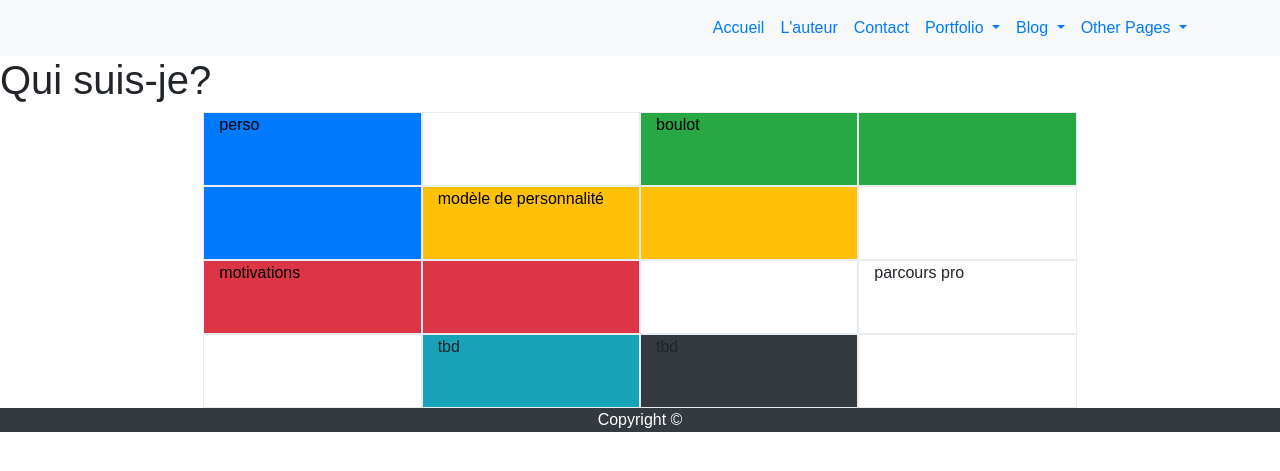
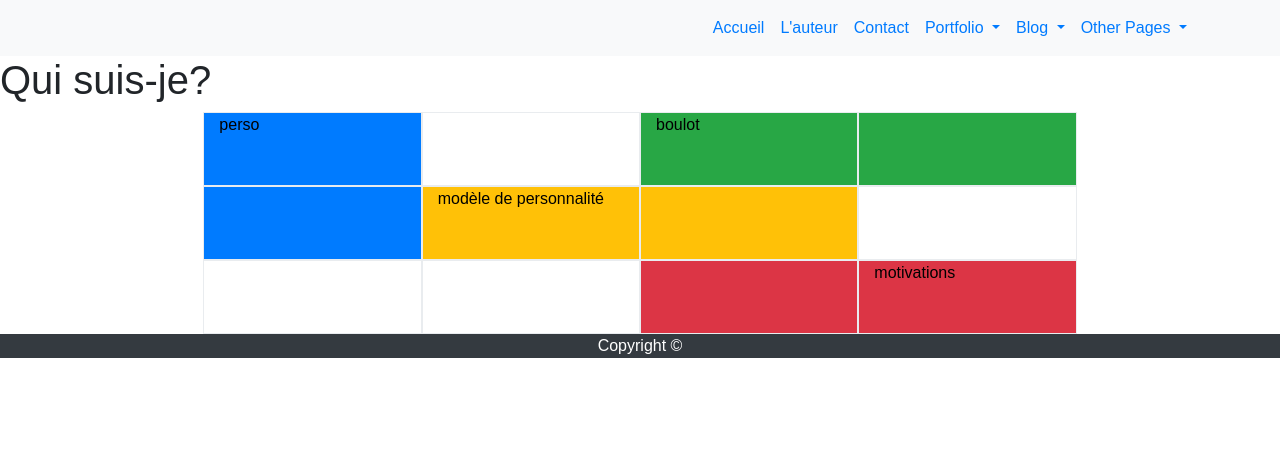
Before and after one commit to OrgaEvolutions/Nathoup.github.io, a Jekyll site: the page built from auteur.html, in a window 1280 px wide. Shown: the top 471 px of the page. Built offline with Jekyll 4.4.1, drawn with Linux system fonts in a browser that asks for light colours; nearby versions of some CDN libraries.

Commit message:
Update auteur.html

```diff
--- a/auteur.html
+++ b/auteur.html
@@ -16,7 +16,7 @@ title: Présentation de l'auteur
         </a>
 
          <div class="collapse perso">
-          <center><span class="glyphicon glyphicon-collapse-down center"></span></center>
+          <center><span class="glyphicon glyphicon-menu-down center"></span></center>
         </div>
       </div>
 
@@ -31,7 +31,7 @@ title: Présentation de l'auteur
         <a data-toggle="collapse" href=".boulot" aria-expanded="false" style= "text-decoration: none;color: black;">
           boulot
           <div class="collapse boulot" align="right">
-            <span class="glyphicon glyphicon-expand"></span>
+            <span class="glyphicon glyphicon-menu-right"></span>
           </div>
           <br><br><br>
         </a>
@@ -45,7 +45,7 @@ title: Présentation de l'auteur
          <div class="collapse boulot">
           Je suis coach en entreprise, plus exactement coach agile et coach d'équipe, j'accompagnem autour de la stratégie, l'efficacité, et la motivation
            <br>Je suis également coach individuel, dans les domaines personnels et professionnels.
-           <br><a href="pro.html">En savoir plus</a>
+           <br><a href="pro.html" style= "color: black;font-weight:bold;">En savoir plus</a>
         </div>
 
       </div>
@@ -69,7 +69,7 @@ title: Présentation de l'auteur
            modèle de personnalité
 
           <div class="collapse motivations" align="right">
-            <span class="glyphicon glyphicon-expand"></span>
+            <span class="glyphicon glyphicon-menu-right"></span>
           </div>
           <br><br><br>
         </a>
@@ -92,16 +92,12 @@ title: Présentation de l'auteur
     </div>
     <div class="row">
 
-      <!-- case titre motivation -->
-      <div class="col-md-3 border bg-danger">
-        <a data-toggle="collapse" href=".motivations" aria-expanded="false" style= "text-decoration: none;color: black;">
-          motivations
-          <div class="collapse motivations" align="right">
-            <span class="glyphicon glyphicon-expand"></span>
-          </div>
-          <br><br><br>
-        </a>
-      </div>
+
+      <!-- case vide -->
+      <div class="col-md-3 border"></div>
+
+      <!-- case vide -->
+      <div class="col-md-3 border"></div>
 
 
       <!-- case réponse motivations -->
@@ -111,26 +107,27 @@ title: Présentation de l'auteur
         </div>
       </div>
 
-      <!-- case vide -->
+      <!-- case titre motivation -->
+      <div class="col-md-3 border bg-danger">
+        <a data-toggle="collapse" href=".motivations" aria-expanded="false" style= "text-decoration: none;color: black;">
+          motivations
+          <div class="collapse motivations" align="right">
+            <span class="glyphicon glyphicon-menu-left"></span>
+          </div>
+          <br><br><br>
+        </a>
+      </div>
+    </div>
+
+    <!--<div class="row">
+
       <div class="col-md-3 border"></div>
 
-
-      <!-- case vide -->
-      <div class="col-md-3 border">parcours pro</div>
-    </div>
-    <div class="row">
-
-      <!-- case vide -->
-      <div class="col-md-3 border"></div>
-
-      <!-- case vide -->
       <div class="col-md-3 bg-info border">tbd<br><br><br></div>
 
-      <!-- case vide -->
       <div class="col-md-3 bg-dark border">tbd</div>
 
-      <!-- case vide -->
       <div class="col-md-3 border"></div>
-    </div>
+    </div>-->
   </div>
 </div>
```
